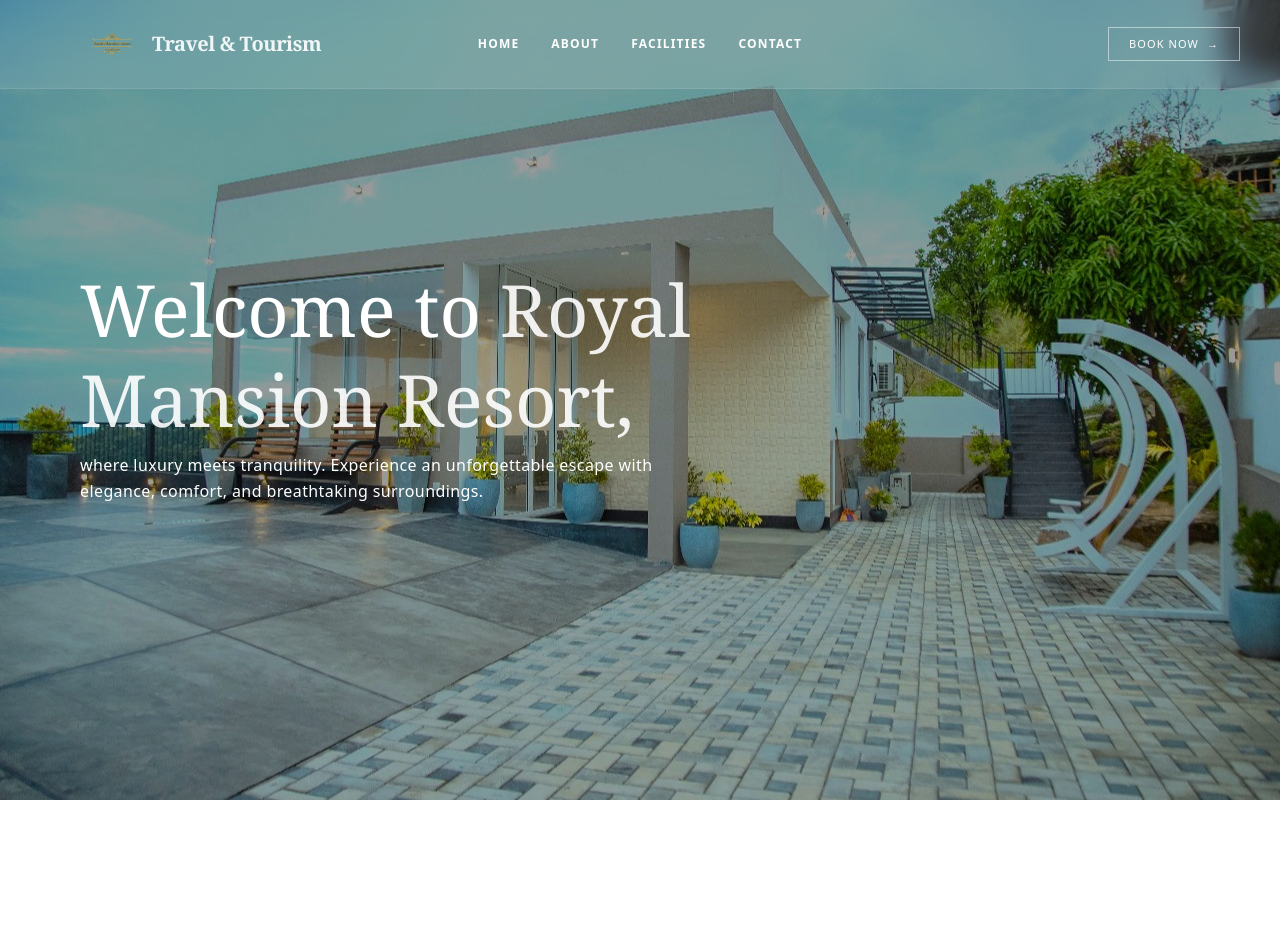
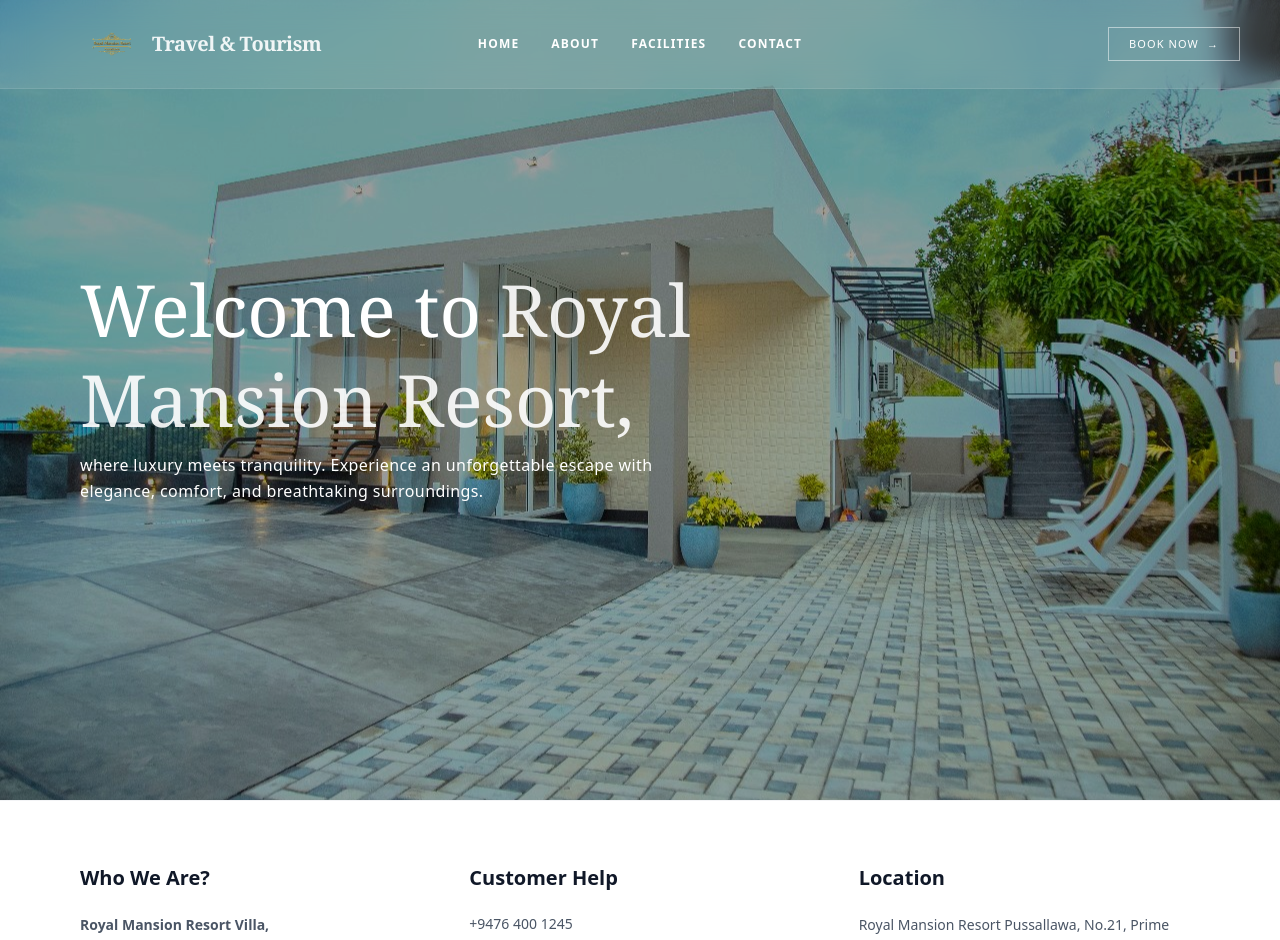
Before and after one commit to supunyasanthaofficial/Royal_Mansion_Resort, a React (Vite) app: page / in a window 1280 px wide. Shown: the top 940 px of the page. Before the commit the page ends 800 px from the top, so only its background shows below. Built offline with nearby package versions, Linux system fonts and the light colour scheme.

Commit message:
Import and call the Footer.

```diff
--- a/src/App.tsx
+++ b/src/App.tsx
@@ -4,6 +4,7 @@ import Home from "./pages/Home";
 import About from "./pages/About";
 import Facilities from "./pages/Facilities";
 import Contact from "./pages/Contact";
+import Footer from "./components/Footer";
 
 function App() {
   return (
@@ -28,10 +29,7 @@ function App() {
             />
           </Routes>
         </main>
-
-        {/* <footer className="bg-[#121212] text-gray-500 py-10 text-center text-xs uppercase tracking-widest border-t border-white/5">
-          <p>&copy; 2026 Royal Mansion Resort. Crafted for Luxury.</p>
-        </footer> */}
+        <Footer />
       </div>
     </Router>
   );
```
